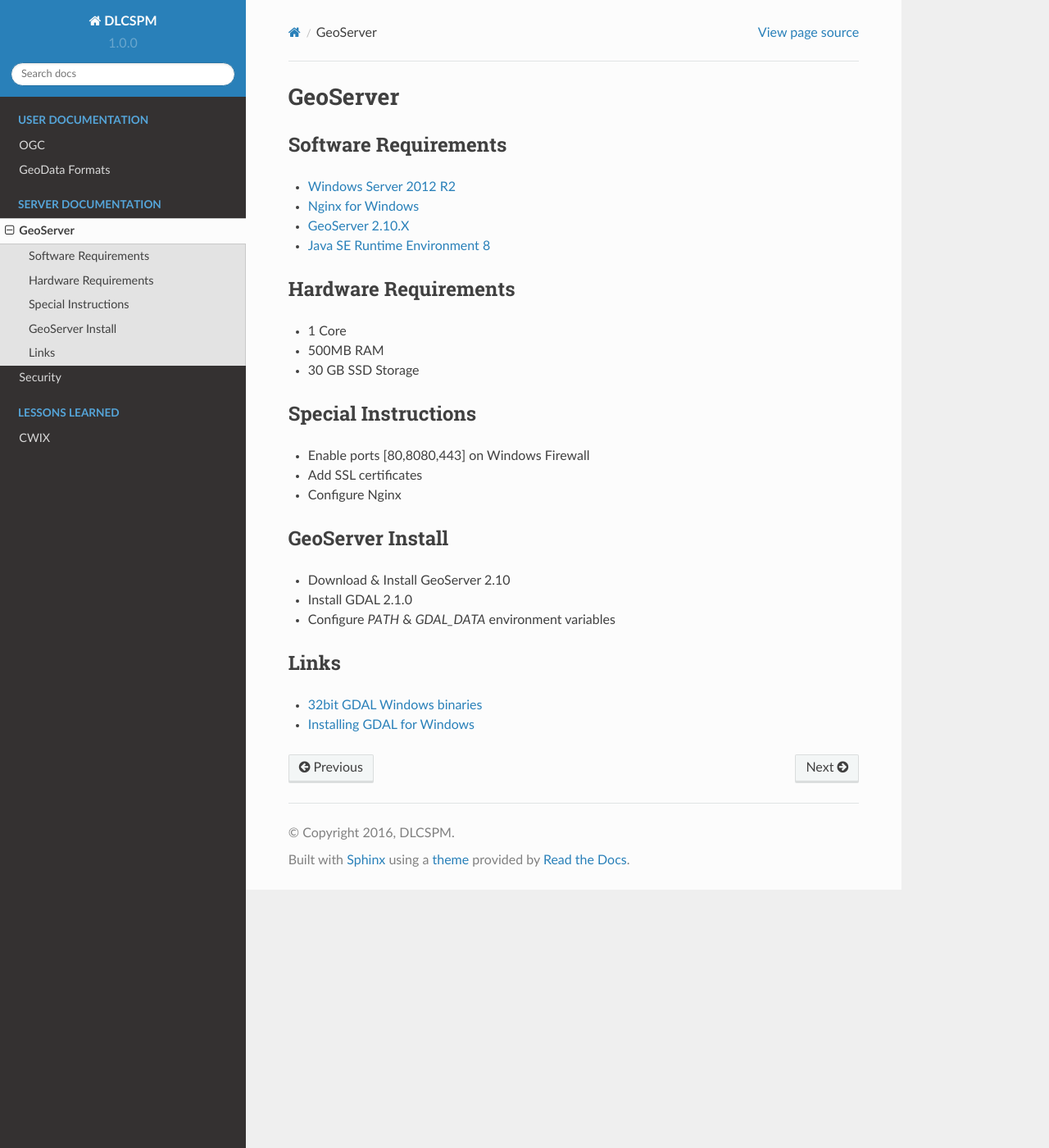
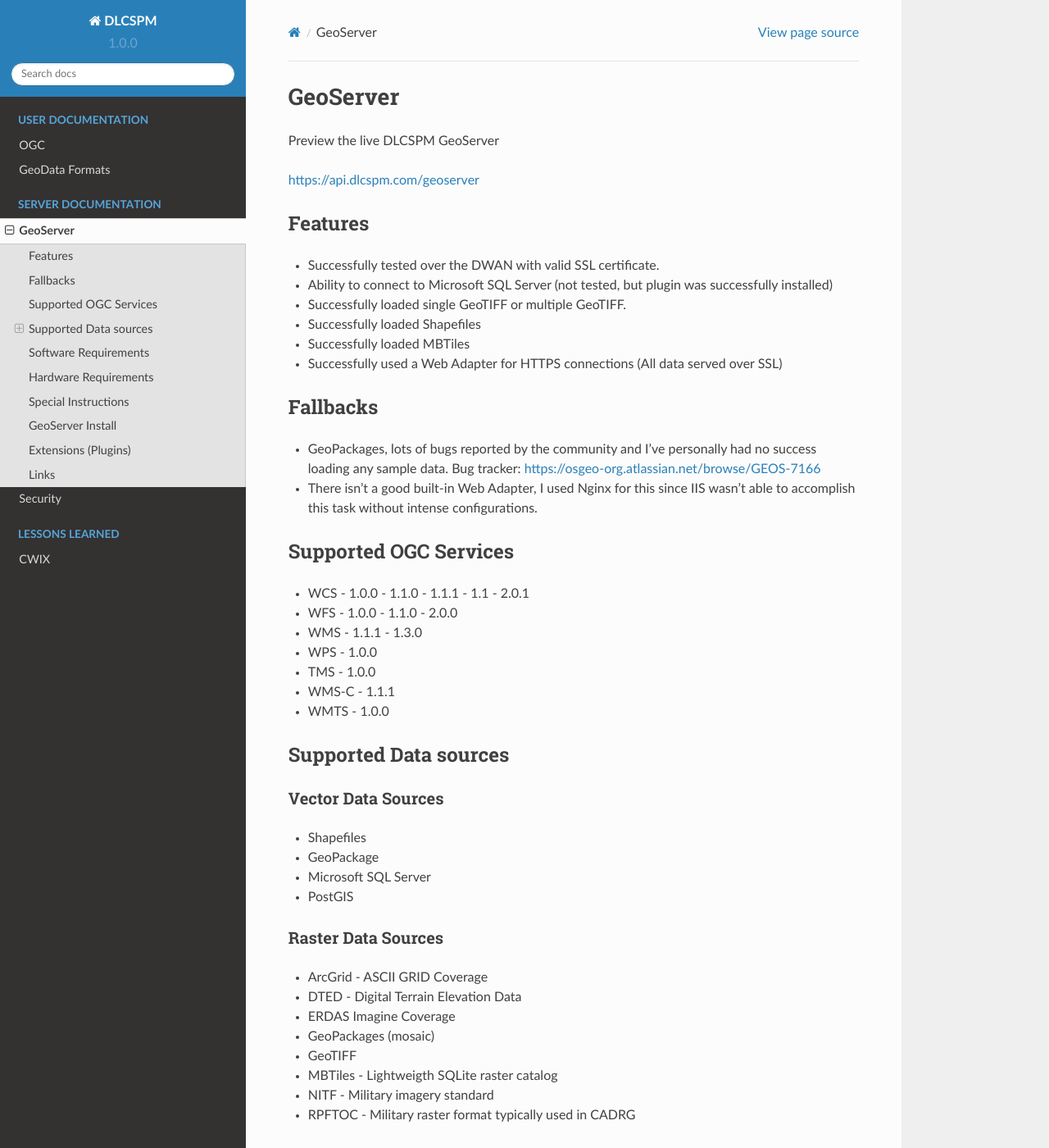
Before and after one commit to DenisCarriere/documentation, a Sphinx documentation site: the page built from docs/SERVER/geoserver.rst, in a window 1280 px wide and 1400 px high. Shown: the whole window at 82% size. Built offline with Sphinx 7.4.7 and the Read the Docs theme 2.0.0, drawn with Linux system fonts in a browser that asks for light colours; some of the changed text lies outside the part shown.

Commit message:
Add Geoserver documentation

```diff
--- a/docs/SERVER/geoserver.rst
+++ b/docs/SERVER/geoserver.rst
@@ -1,5 +1,74 @@
 GeoServer
 =========
+
+Preview the live DLCSPM GeoServer
+
+https://api.dlcspm.com/geoserver
+
+Features
+--------
+
+- Successfully tested over the DWAN with valid SSL certificate.
+- Ability to connect to Microsoft SQL Server (not tested, but plugin was successfully installed)
+- Successfully loaded single GeoTIFF or multiple GeoTIFF.
+- Successfully loaded Shapefiles
+- Successfully loaded MBTiles
+- Successfully used a Web Adapter for HTTPS connections (All data served over SSL)
+
+
+Fallbacks
+---------
+
+- GeoPackages, lots of bugs reported by the community and I've personally had no success loading any sample data. Bug tracker: https://osgeo-org.atlassian.net/browse/GEOS-7166
+- There isn't a good built-in Web Adapter, I used Nginx for this since IIS wasn't able to accomplish this task without intense configurations.
+
+Supported OGC Services
+----------------------
+
+- WCS
+  - 1.0.0
+  - 1.1.0
+  - 1.1.1
+  - 1.1
+  - 2.0.1
+- WFS
+  - 1.0.0
+  - 1.1.0
+  - 2.0.0
+- WMS
+  - 1.1.1
+  - 1.3.0
+- WPS
+  - 1.0.0
+- TMS
+  - 1.0.0
+- WMS-C
+  - 1.1.1
+- WMTS
+  - 1.0.0
+
+Supported Data sources
+----------------------
+
+Vector Data Sources
+~~~~~~~~~~~~~~~~~~~
+
+- Shapefiles
+- GeoPackage
+- Microsoft SQL Server
+- PostGIS
+
+Raster Data Sources
+~~~~~~~~~~~~~~~~~~~
+
+- ArcGrid - ASCII GRID Coverage
+- DTED - Digital Terrain Elevation Data
+- ERDAS Imagine Coverage
+- GeoPackages (mosaic)
+- GeoTIFF
+- MBTiles - Lightweigth SQLite raster catalog
+- NITF - Military imagery standard
+- RPFTOC - Military raster format typically used in CADRG
 
 Software Requirements
 ---------------------
@@ -30,6 +99,14 @@
 - Install GDAL 2.1.0
 - Configure `PATH` & `GDAL_DATA` environment variables
 
+Extensions (Plugins)
+--------------------
+
+- GeoPackage
+- WPS
+- GDAL
+- SQL Server
+
 Links
 -----
 
```
